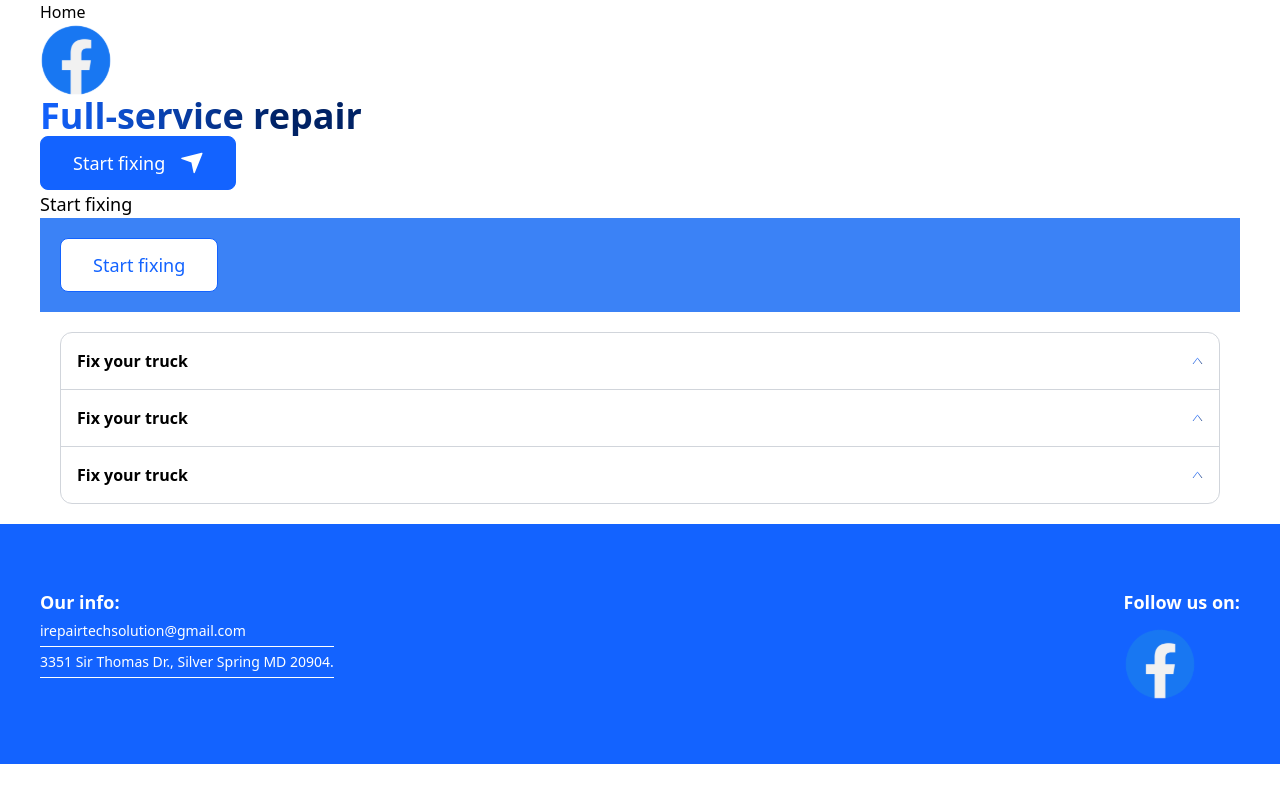
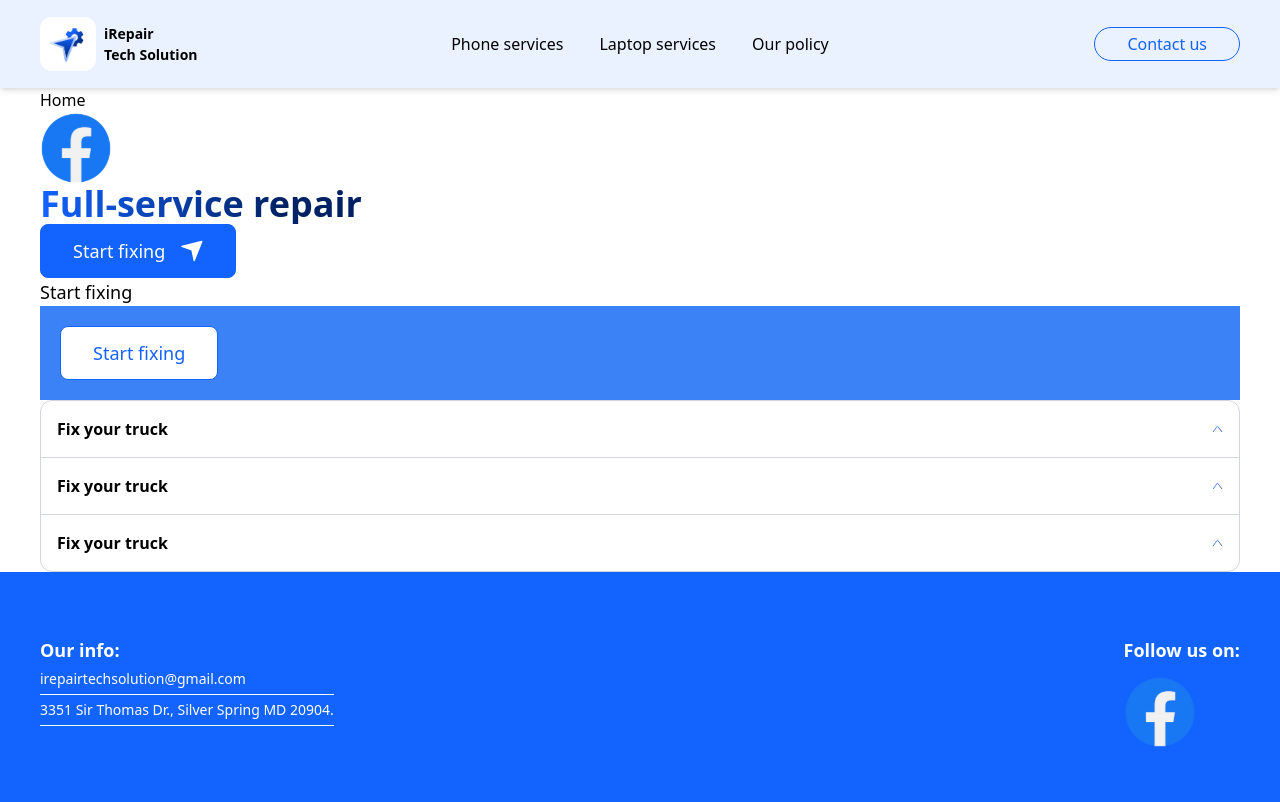
Before and after one commit to Perebonilado/i-repair, a Next.js app: page / in a window 1280 px wide. Shown: the top 802 px of the page. Built offline with nearby package versions, Linux system fonts and the light colour scheme.

Commit message:
desktop navbar done

```diff
--- /dev/null
+++ b/src/@shared/Logo/index.tsx
@@ -0,0 +1,25 @@
+import React, { FC } from "react";
+import Image from "next/image";
+import Link from "next/link";
+
+const Logo: FC = () => {
+  return (
+    <Link href={'/'}>
+      <div className="relative h-14 w-14">
+        {" "}
+        <Image
+          layout="fill"
+          objectFit="contain"
+          objectPosition="50% 50%"
+          style={{
+            cursor: "pointer",
+          }}
+          src={"/assets/@shared/logo.png"}
+          alt="logo"
+        />
+      </div>
+    </Link>
+  );
+};
+
+export default Logo;
--- /dev/null
+++ b/src/@shared/LogoCompanyName/index.tsx
@@ -0,0 +1,16 @@
+import React, { FC } from "react";
+import Logo from "../Logo";
+
+const LogoCompanyName: FC = () => {
+  return (
+    <div className="flex items-center gap-2">
+      <Logo />
+      <div className="text-[14px]">
+        <h4 className="font-bold">iRepair</h4>
+        <p className="font-semibold">Tech Solution</p>
+      </div>
+    </div>
+  );
+};
+
+export default LogoCompanyName;
--- a/src/@shared/Navbar/index.tsx
+++ b/src/@shared/Navbar/index.tsx
@@ -1,9 +1,32 @@
-import React, { FC } from 'react'
+import React, { FC } from "react";
+import LogoCompanyName from "../LogoCompanyName";
+import Container from "@/@ui/Container";
+import Button from "@/@ui/Button";
 
-const Navbar:FC = () => {
+const Navbar: FC = () => {
   return (
-    <div>Navbar</div>
-  )
-}
+    <div className="bg-[#EAF1FF] shadow-md">
+      <Container>
+        <div className="py-4 flex">
+          <div style={{ flex: 1 }}>
+            <LogoCompanyName />
+          </div>
+          <div
+            style={{ flex: 4 }}
+            className="flex items-center gap-9 justify-center"
+          >
+            <Button title="Phone services" variant="text" />
+            <Button title="Laptop services" variant="text" />
+            <Button title="Our policy" variant="text" />
+          </div>
+          <div style={{ flex: 1 }} className="flex items-center justify-end">
+            <a href="mailto:irepairtechsolution@gmail.com"></a>
+            <Button title="Contact us" variant="outlined" size="medium" className="!px-8"/>
+          </div>
+        </div>
+      </Container>
+    </div>
+  );
+};
 
-export default Navbar
+export default Navbar;
--- a/src/@ui/Button/index.tsx
+++ b/src/@ui/Button/index.tsx
@@ -3,7 +3,7 @@ import s from "./styles.module.css";
 import cn from "classnames";
 
 interface Props extends HTMLAttributes<HTMLButtonElement> {
-  variant?: "primary" | "secondary" | "text";
+  variant?: "primary" | "secondary" | "text" | "outlined";
   size?: "large" | "medium" | "small";
   title: string;
   starticon?: React.ReactNode;
@@ -27,6 +27,7 @@ const Button = forwardRef<HTMLButtonElement, Props>(
       {
         [s.primary]: variant === "primary",
         [s.secondary]: variant === "secondary",
+        [s.outlined]: variant === "outlined",
         [s.text]: variant === "text",
         [s.large]: size === "large",
         [s.medium]: size === "medium",
--- a/src/@ui/Button/styles.module.css
+++ b/src/@ui/Button/styles.module.css
@@ -8,6 +8,10 @@
 
   .secondary {
     @apply bg-[#FFFFFF] text-[#1363FF] border border-[#1363FF] rounded-lg;
+  }
+
+  .outlined {
+    @apply bg-transparent text-[#1363FF] border border-[#1363FF] rounded-full;
   }
 
   .text {
--- /dev/null
+++ b/src/constants/NavLinks.enum.ts
@@ -0,0 +1,4 @@
+export enum NavLinks {
+  HOME = "/",
+  POLICY = "/policy",
+}
--- a/src/pages/index.tsx
+++ b/src/pages/index.tsx
@@ -4,6 +4,7 @@ import BreadCrumb from "@/@shared/BreadCrumbs";
 import Footer from "@/@shared/Footer";
 import GradientText from "@/@shared/GradientText";
 import Hamburger from "@/@shared/Hamburger";
+import Navbar from "@/@shared/Navbar";
 import Button from "@/@ui/Button";
 import Container from "@/@ui/Container";
 import ArrowDiagonalUpRightIcon from "@/icons/ArrowDiagonalUpRightIcon";
@@ -16,6 +17,7 @@ export default function Home() {
   return (
     <>
       <AppHead />
+      <Navbar />
       <Container>
         <BreadCrumb />
         <FacebookIcon />
@@ -40,7 +42,7 @@ export default function Home() {
 
         <Hamburger />
 
-        <div className="p-5">
+        <div>
           <Accordion
             data={[
               {
```
